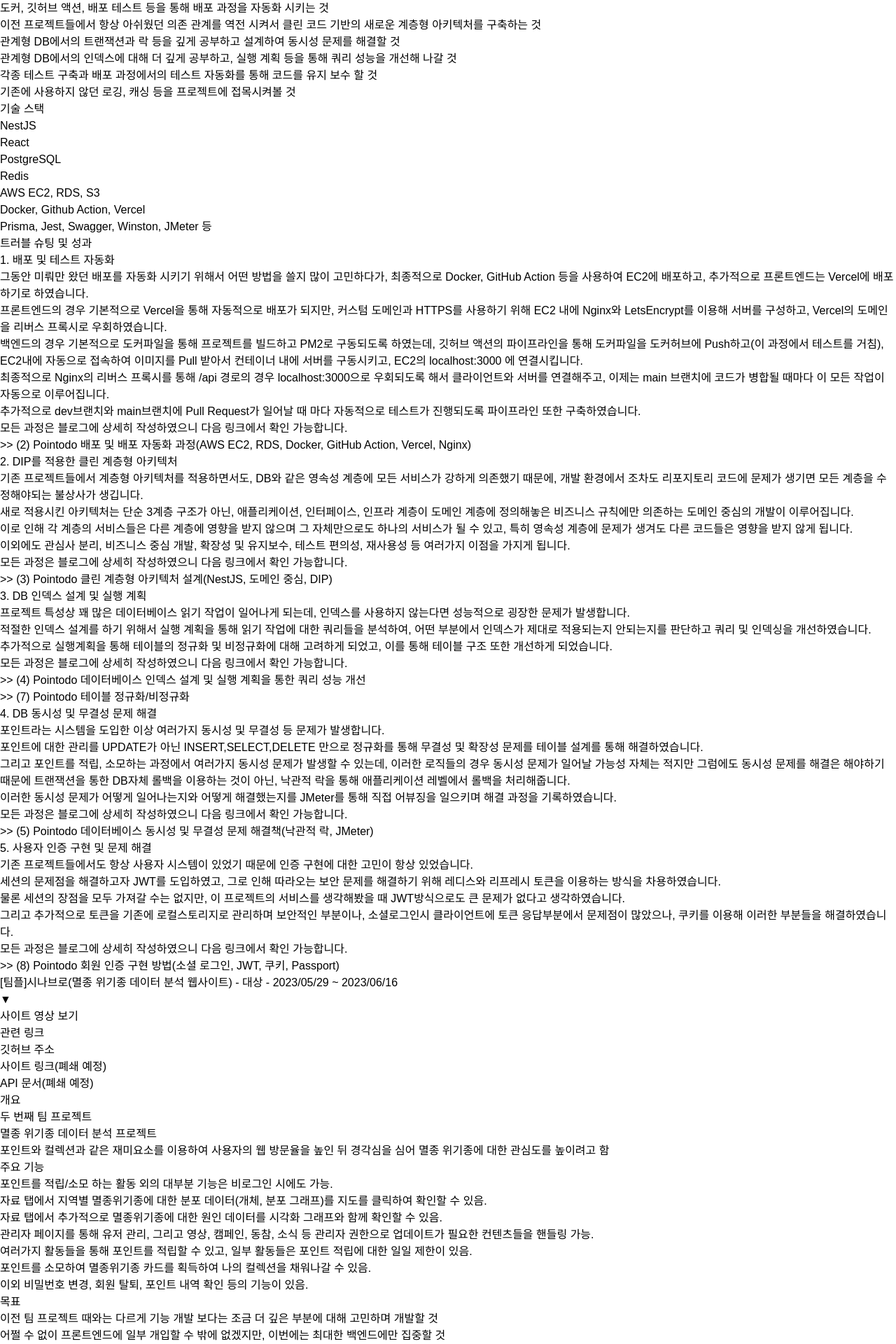
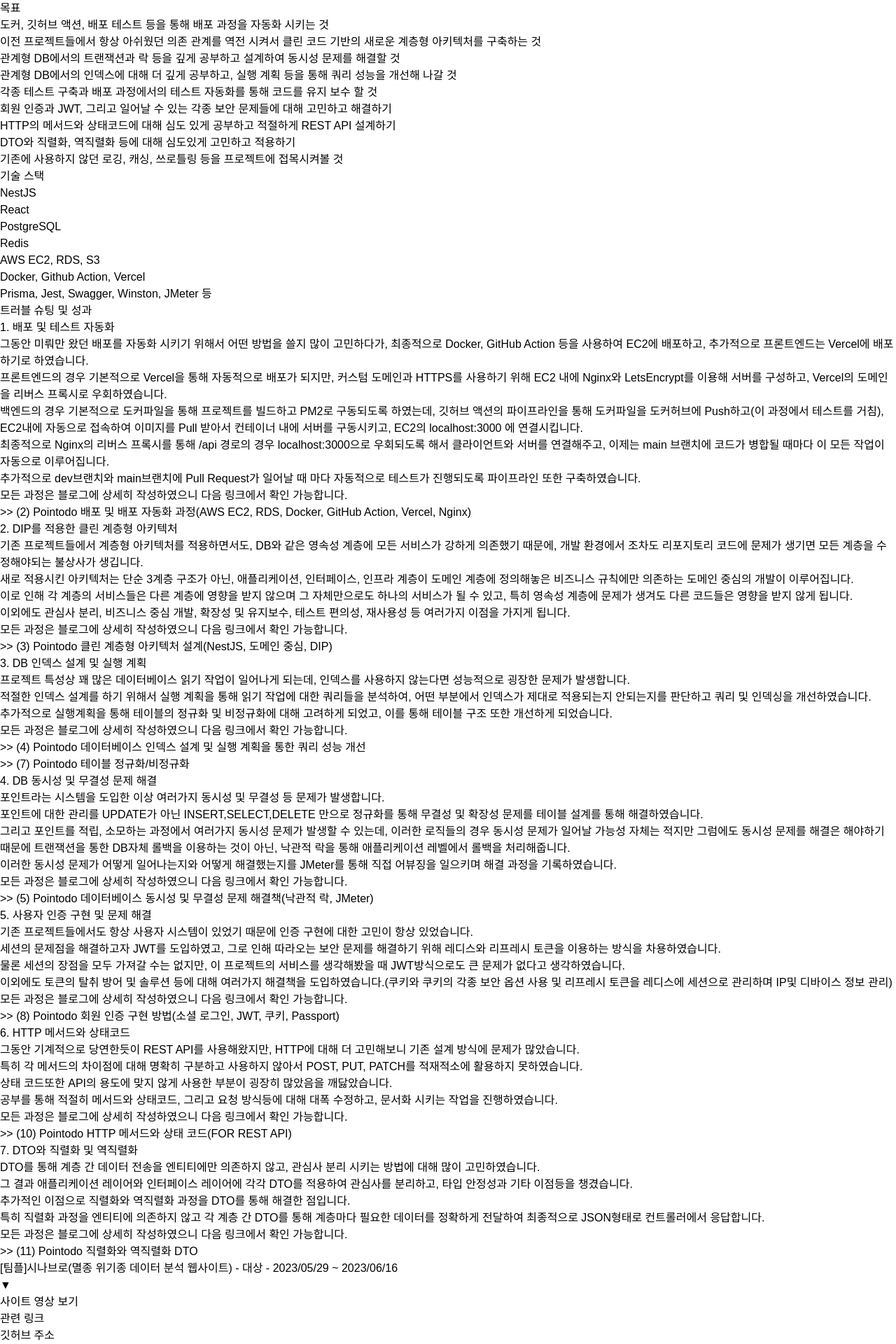
Before and after one commit to KubrickCode/Portfolio, a React (Vite) app: page /projects in a window 1280 px wide. Shown: the part 600-2520 px from the top of the page at 70% size. Built offline with nearby package versions, Linux system fonts and the light colour scheme; a web font is replaced by a local one.

Commit message:
feat: pointodo 내용 추가

```diff
--- a/src/components/Projects/Pointodo/Pointodo.jsx
+++ b/src/components/Projects/Pointodo/Pointodo.jsx
@@ -142,6 +142,10 @@
     description:
       "연속성 유지 시(매일 최소 하나의 작업) 보너스 포인트 획득 가능.",
   },
+  {
+    id: 6,
+    description: "관리자 페이지를 통해 뱃지, 유저 등 제어 가능",
+  },
 ];
 
 const goals = [
@@ -173,7 +177,21 @@
   {
     id: 5,
     description:
-      "기존에 사용하지 않던 로깅, 캐싱 등을 프로젝트에 접목시켜볼 것",
+      "회원 인증과 JWT, 그리고 일어날 수 있는 각종 보안 문제들에 대해 고민하고 해결하기",
+  },
+  {
+    id: 6,
+    description:
+      "HTTP의 메서드와 상태코드에 대해 심도 있게 공부하고 적절하게 REST API 설계하기",
+  },
+  {
+    id: 7,
+    description: "DTO와 직렬화, 역직렬화 등에 대해 심도있게 고민하고 적용하기",
+  },
+  {
+    id: 8,
+    description:
+      "기존에 사용하지 않던 로깅, 캐싱, 쓰로틀링 등을 프로젝트에 접목시켜볼 것",
   },
 ];
 
--- a/src/components/Projects/Pointodo/PointodoReport.jsx
+++ b/src/components/Projects/Pointodo/PointodoReport.jsx
@@ -227,7 +227,7 @@
   {
     id: 33,
     description:
-      "그리고 추가적으로 토큰을 기존에 로컬스토리지로 관리하며 보안적인 부분이나, 소셜로그인시 클라이언트에 토큰 응답부분에서 문제점이 많았으나, 쿠키를 이용해 이러한 부분들을 해결하였습니다.",
+      "이외에도 토큰의 탈취 방어 및 솔루션 등에 대해 여러가지 해결책을 도입하였습니다.(쿠키와 쿠키의 각종 보안 옵션 사용 및 리프레시 토큰을 레디스에 세션으로 관리하며 IP및 디바이스 정보 관리)",
   },
   {
     id: 34,
@@ -248,6 +248,92 @@
       </a>
     ),
   },
+  {
+    id: 36,
+    description: <h3 className="text-lg">6. HTTP 메서드와 상태코드</h3>,
+  },
+  {
+    id: 37,
+    description:
+      "그동안 기계적으로 당연한듯이 REST API를 사용해왔지만, HTTP에 대해 더 고민해보니 기존 설계 방식에 문제가 많았습니다.",
+  },
+  {
+    id: 38,
+    description:
+      "특히 각 메서드의 차이점에 대해 명확히 구분하고 사용하지 않아서 POST, PUT, PATCH를 적재적소에 활용하지 못하였습니다.",
+  },
+  {
+    id: 39,
+    description:
+      "상태 코드또한 API의 용도에 맞지 않게 사용한 부분이 굉장히 많았음을 깨닳았습니다.",
+  },
+  {
+    id: 40,
+    description:
+      "공부를 통해 적절히 메서드와 상태코드, 그리고 요청 방식등에 대해 대폭 수정하고, 문서화 시키는 작업을 진행하였습니다.",
+  },
+  {
+    id: 41,
+    description:
+      "모든 과정은 블로그에 상세히 작성하였으니 다음 링크에서 확인 가능합니다.",
+  },
+  {
+    id: 42,
+    description: (
+      <a
+        href="https://kubrickcode.tistory.com/entry/10-Pointodo-HTTP-%EB%A9%94%EC%84%9C%EB%93%9C%EC%99%80-%EC%83%81%ED%83%9C-%EC%BD%94%EB%93%9CFOR-REST-API"
+        target="_blank"
+        rel="noreferrer"
+        className="text-blue-500"
+      >
+        {">"}
+        {">"} (10) Pointodo HTTP 메서드와 상태 코드(FOR REST API)
+      </a>
+    ),
+  },
+  {
+    id: 43,
+    description: <h3 className="text-lg">7. DTO와 직렬화 및 역직렬화</h3>,
+  },
+  {
+    id: 44,
+    description:
+      "DTO를 통해 계층 간 데이터 전송을 엔티티에만 의존하지 않고, 관심사 분리 시키는 방법에 대해 많이 고민하였습니다.",
+  },
+  {
+    id: 45,
+    description:
+      "그 결과 애플리케이션 레이어와 인터페이스 레이어에 각각 DTO를 적용하여 관심사를 분리하고, 타입 안정성과 기타 이점등을 챙겼습니다.",
+  },
+  {
+    id: 46,
+    description:
+      "추가적인 이점으로 직렬화와 역직렬화 과정을 DTO를 통해 해결한 점입니다.",
+  },
+  {
+    id: 47,
+    description:
+      "특히 직렬화 과정을 엔티티에 의존하지 않고 각 계층 간 DTO를 통해 계층마다 필요한 데이터를 정확하게 전달하여 최종적으로 JSON형태로 컨트롤러에서 응답합니다.",
+  },
+  {
+    id: 48,
+    description:
+      "모든 과정은 블로그에 상세히 작성하였으니 다음 링크에서 확인 가능합니다.",
+  },
+  {
+    id: 49,
+    description: (
+      <a
+        href="https://kubrickcode.tistory.com/entry/11-Pointodo-%EC%A7%81%EB%A0%AC%ED%99%94%EC%99%80-%EC%97%AD%EC%A7%81%EB%A0%AC%ED%99%94-DTO"
+        target="_blank"
+        rel="noreferrer"
+        className="text-blue-500"
+      >
+        {">"}
+        {">"} (11) Pointodo 직렬화와 역직렬화 DTO
+      </a>
+    ),
+  },
 ];
 
 export default PointodoReport;
```
